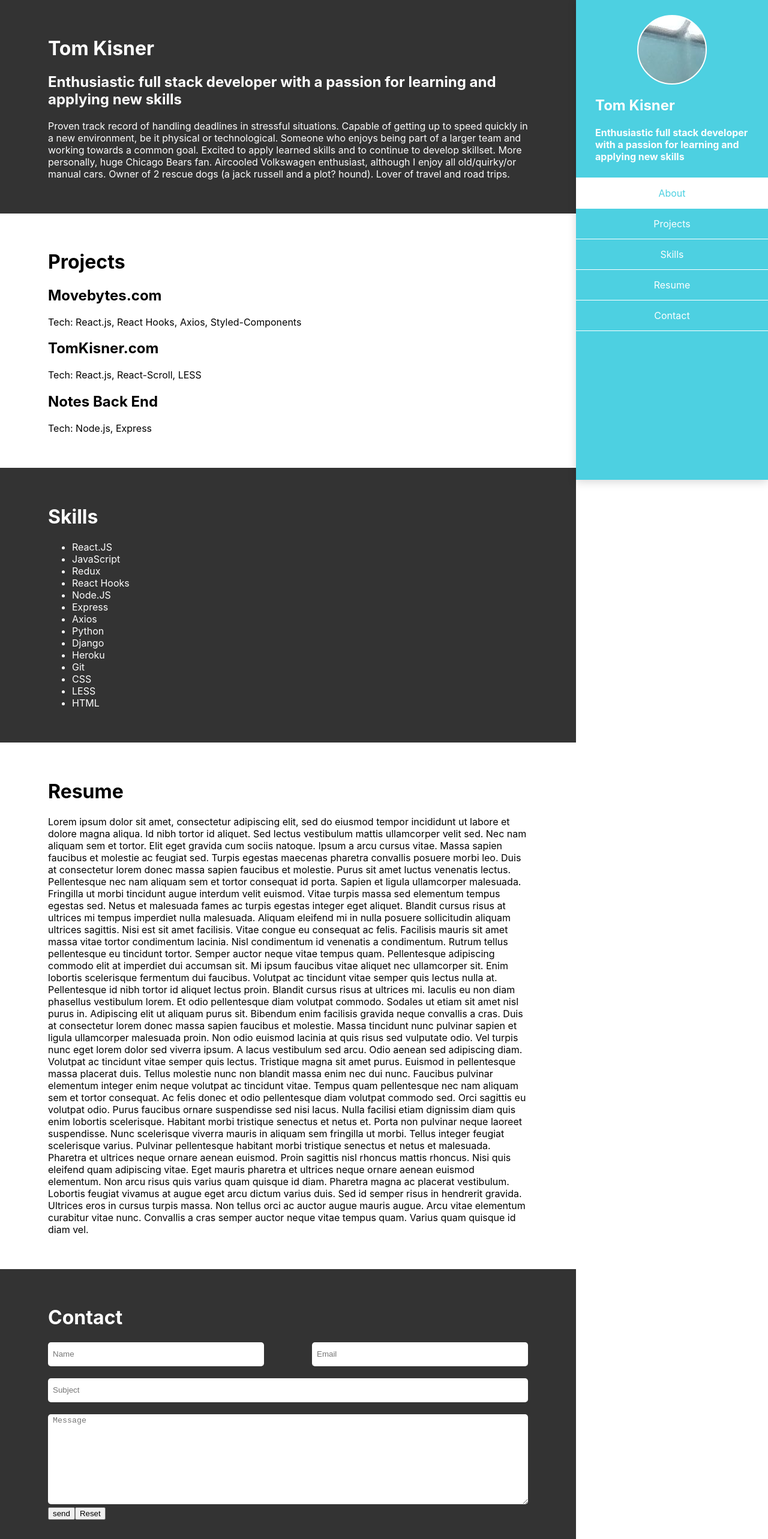
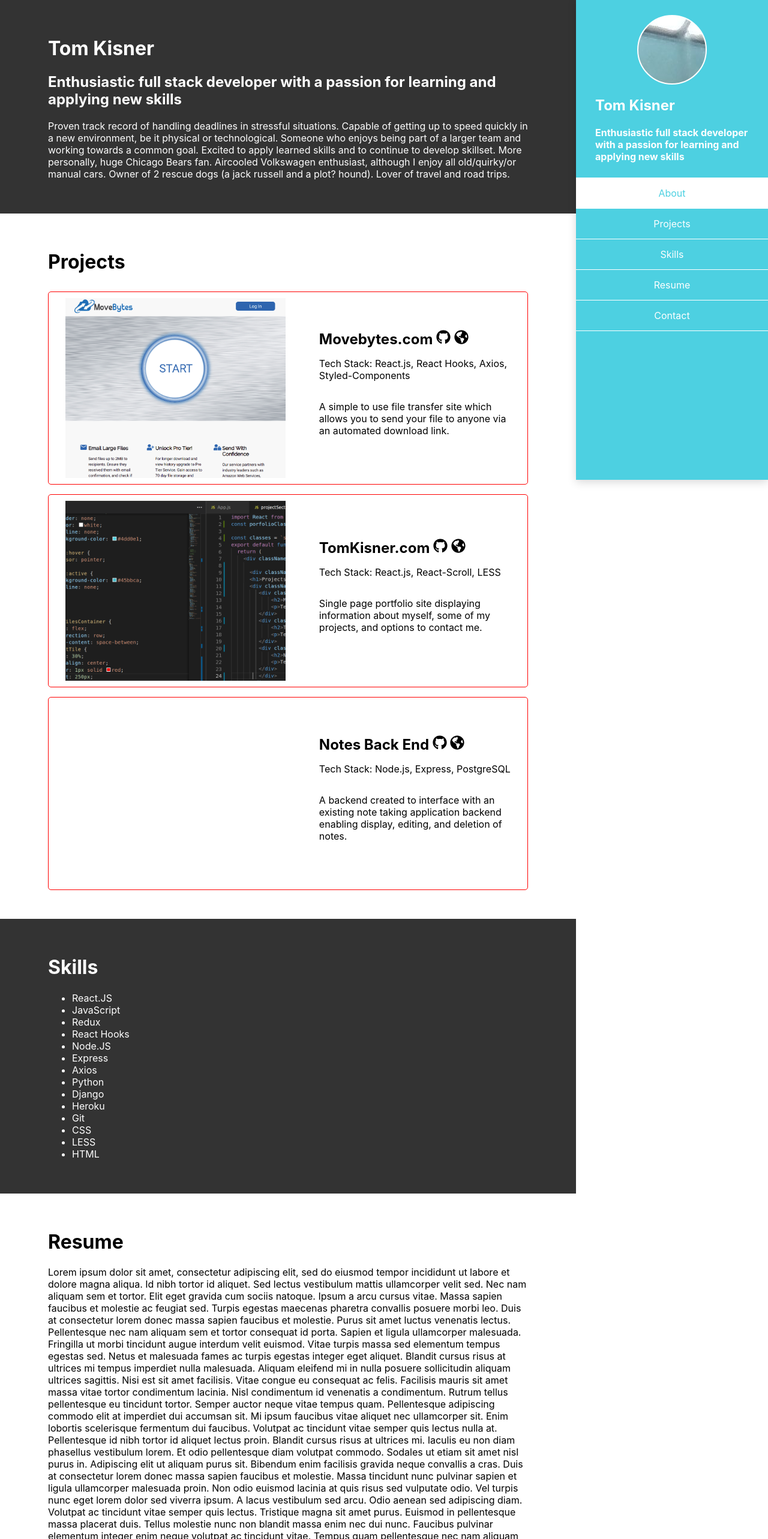
Before and after one commit to ThomasKisner/PortfolioSite, a React (Create React App) app: page / in a window 1280 px wide. Shown: the top 2566 px of the page at 60% size. Built offline with nearby package versions, Linux system fonts and the light colour scheme.

Commit message:
styled project section, project section zooms on hover, added favicons linked to git repo or website, added project descriptions, set up the flex settings for projects

```diff
--- a/package.json
+++ b/package.json
@@ -6,6 +6,7 @@
     "cors": "^2.8.5",
     "react": "^16.8.4",
     "react-dom": "^16.8.4",
+    "react-icons": "^3.5.0",
     "react-router": "^5.0.0",
     "react-scripts": "2.1.8",
     "react-scroll": "^1.7.11"
--- a/src/components/contactSection.js
+++ b/src/components/contactSection.js
@@ -1,11 +1,16 @@
 import React from "react";
 
 export default function ContactSection({ title, subtitle, dark, id }) {
+  const formSubmit = (e)=> {
+    console.log('hi')
+  }
+
   return (
     <div className={"section" + (dark ? " section-dark" : "")}>
       <div className="section-content" id={id}>
         <div className="contact">
-         <h1>Contact</h1>
+         <h1>Contact Me</h1>
+         <h3>If you would like to send me an email please use the form below. </h3>
          <form action="https://formspree.io/TJKISNER@gmail.com" method="POST" >
          <div className="nameEmail">
          <input type="text" name="name" placeholder="Name"></input>
@@ -15,9 +20,10 @@ export default function ContactSection({ title, subtitle, dark, id }) {
          <input type="text" name="Subject" placeholder="Subject"></input>
          <textarea type="textarea" name="Message" placeholder="Message" className="textArea"></textarea>
          </div>
-
-        <input type="submit" value="send"></input>
-        <input type="reset"></input>
+        <div className="formButtons">
+        <input type="submit" value="Send Message"></input>
+        <input type="reset" value="Reset Form"></input>
+        </div>
          </form>
          </div>
       </div>
--- a/src/components/projectSection.js
+++ b/src/components/projectSection.js
@@ -1,22 +1,59 @@
 import React from "react";
+import { FaGithub, FaGlobeAmericas } from 'react-icons/fa';
+
+const porfolioInner = `innerTile portfolio`;
+const movebytesInner = `innerTile movebytes`;
+const notesBackEndInner = `innerTile backend`;
+const classes = `section-content projects`;
 
 export default function ProjectSection({ title, subtitle, dark, id }) {
   return (
     <div className={"section" + (dark ? " section-dark" : "")}>
-      <div className="section-content" id={id}>
-         <h1>Projects</h1>
-         <div>
-             <h2>Movebytes.com</h2>
-             <p>Tech: React.js, React Hooks, Axios, Styled-Components</p>
-         </div>
-         <div>
-             <h2>TomKisner.com</h2>
-             <p>Tech: React.js, React-Scroll, LESS</p>
-         </div>
-         <div>
-             <h2>Notes Back End</h2>
-             <p>Tech: Node.js, Express</p>
-         </div>
+      <div className={classes} id={id}>
+        <h1>Projects</h1>
+        <div className="projectTilesContainer">
+          <div className="projectTileAndText">
+            <div className="projectTile">
+              <div className={movebytesInner} />
+              <div className="projectText">
+                <h2>Movebytes.com <a href="https://github.com/Lambda-School-Labs/labs10-big-files" target="_blank"><FaGithub className="fa"/></a> <a href="https://www.movebytes.com/" target="_blank"><FaGlobeAmericas className="fa"/></a></h2>
+                <p>
+                  Tech Stack: React.js, React Hooks, Axios, Styled-Components
+                </p>
+                <p>
+                  A simple to use file transfer site which allows you to send your file to anyone via an automated download link.
+                </p>
+              </div>
+            </div>
+          </div>
+          <div className="projectTileAndText">
+            <div className="projectTile">
+              <div className={porfolioInner} />
+              <div className="projectText">
+                <h2>TomKisner.com <a href="https://github.com/ThomasKisner/PortfolioSite" target="_blank"><FaGithub className="fa"/></a> <a href="http://www.tomkisner.com" target="_blank"><FaGlobeAmericas className="fa"/></a></h2>
+                <p>Tech Stack: React.js, React-Scroll, LESS</p>
+                <p>
+                  Single page portfolio site displaying information about
+                  myself, some of my projects, and options to contact me.
+                </p>
+              </div>
+            </div>
+          </div>
+          <div className="projectTileAndText">
+            <div className="projectTile">
+              <div className={notesBackEndInner} />
+              <div className="projectText">
+                <h2>Notes Back End <a href="https://github.com/ThomasKisner/back-end-project" target="_blank"><FaGithub className="fa"/></a> <a href="https://github.com/ThomasKisner?tab=repositories" target="_blank"><FaGlobeAmericas className="fa"/></a></h2>
+                <p>Tech Stack: Node.js, Express, PostgreSQL</p>
+                <p>
+                  A backend created to interface with an existing note
+                  taking application backend enabling display, editing, and
+                  deletion of notes.
+                </p>
+              </div>
+            </div>
+          </div>
+        </div>
       </div>
     </div>
   );
--- a/src/css/index.css
+++ b/src/css/index.css
@@ -53,6 +53,10 @@
   justify-content: center;
   align-items: center;
 }
+.nav .nav-content .centerLinks a:active {
+  background-color: #45bbca;
+  outline: none;
+}
 .nav .nav-content .centerLinks .first {
   border-top: 1px solid white;
 }
@@ -88,6 +92,9 @@
   padding: 3px;
   border: none;
 }
+.contact .nameEmail input:hover {
+  cursor: pointer;
+}
 .contact .nameEmail ::-webkit-input-placeholder {
   padding-left: 5px;
 }
@@ -106,6 +113,9 @@
   box-sizing: border-box;
   border: none;
 }
+.contact .subjectMessage input:hover {
+  cursor: pointer;
+}
 .contact .subjectMessage input:focus {
   padding: 0;
   outline: none;
@@ -122,6 +132,10 @@
   padding: 3px;
   box-sizing: border-box;
   border: none;
+  margin-bottom: 20px;
+}
+.contact .subjectMessage textarea:hover {
+  cursor: pointer;
 }
 .contact .subjectMessage textarea:focus {
   outline: none;
@@ -129,3 +143,86 @@
   border: 3px solid #4dd0e1;
   box-shadow: none;
 }
+.contact .formButtons {
+  width: 370px;
+  height: fit-content;
+  display: flex;
+  justify-content: space-between;
+}
+.contact .formButtons input {
+  height: 50px;
+  width: 45%;
+  font-size: 1.1rem;
+  font-weight: 700;
+  border-radius: 5px;
+  border: none;
+  color: white;
+  outline: none;
+  background-color: #4dd0e1;
+}
+.contact .formButtons input:hover {
+  cursor: pointer;
+}
+.contact .formButtons input:active {
+  background-color: #45bbca;
+  outline: none;
+}
+.projectTilesContainer {
+  display: flex;
+  flex-direction: column;
+  justify-content: space-between;
+}
+.projectTilesContainer .projectTileAndText {
+  width: 100%;
+  height: auto;
+  display: flex;
+  justify-content: space-between;
+}
+.projectTilesContainer .projectTileAndText h2 {
+  margin-top: 0;
+  margin-bottom: 0;
+}
+.projectTilesContainer .projectTileAndText .projectTile {
+  width: 100%;
+  margin: 0 auto;
+  height: 300px;
+  background-size: cover;
+  overflow: hidden;
+  border-radius: 5px;
+  border: 1px solid red;
+  display: flex;
+  justify-content: space-around;
+  padding: 10px 0;
+  margin: 1% 0;
+}
+.projectTilesContainer .projectTileAndText .projectTile .projectText {
+  width: 40%;
+  display: flex;
+  flex-direction: column;
+  justify-content: center;
+}
+.projectTilesContainer .projectTileAndText .projectTile .projectText a {
+  color: black;
+}
+.projectTilesContainer .projectTileAndText .projectTile .projectText .fa:hover {
+  color: #4dd0e1;
+  cursor: pointer;
+}
+.projectTilesContainer .projectTileAndText .innerTile {
+  height: 100%;
+  width: 46%;
+  background-size: cover;
+  background-position: center;
+  transition: all 0.5s ease;
+  transition: all 0.5s;
+}
+.projectTilesContainer .projectTileAndText .innerTile:hover {
+  transform: scale(1.05);
+  cursor: pointer;
+}
+.projectTilesContainer .projectTileAndText .portfolio {
+  background-image: url('../assets/portfolioCode.png');
+}
+.projectTilesContainer .projectTileAndText .movebytes {
+  background-image: url('../assets/movebytes.png');
+}
--- a/src/less/index.less
+++ b/src/less/index.less
@@ -50,6 +50,10 @@
         display: flex;
         justify-content: center;
         align-items: center;
+      }
+      a:active {
+        background-color: #45bbca;
+        outline: none;
       }
       .first {
         border-top: 1px solid white;
@@ -105,7 +109,10 @@
       margin-bottom: 20px;
       box-sizing: border-box;
       padding: 3px;
-      border:none;
+      border: none;
+    }
+    input:hover {
+      cursor: pointer;
     }
     ::-webkit-input-placeholder {
       padding-left: 5px;
@@ -125,7 +132,10 @@
       margin-bottom: 20px;
       padding: 3px;
       box-sizing: border-box;
-      border:none;
+      border: none;
+    }
+    input:hover {
+      cursor: pointer;
     }
     input:focus {
       padding: 0;
@@ -142,8 +152,11 @@
       border-radius: 5px;
       padding: 3px;
       box-sizing: border-box;
-      border:none;
-
+      border: none;
+      margin-bottom: 20px;
+    }
+    textarea:hover {
+      cursor: pointer;
     }
     textarea:focus {
       outline: none;
@@ -154,4 +167,97 @@
       //
     }
   }
+  .formButtons {
+    width: 370px;
+    height: fit-content;
+    display: flex;
+    justify-content: space-between;
+    input {
+      height: 50px;
+      width: 45%;
+      font-size: 1.1rem;
+      font-weight: 700;
+      border-radius: 5px;
+      border: none;
+      color: white;
+      outline: none;
+      background-color: #4dd0e1;
+    }
+    input:hover {
+      cursor: pointer;
+    }
+    input:active {
+      background-color: #45bbca;
+      outline: none;
+    }
+  }
 }
+
+.projectTilesContainer {
+
+  display: flex;
+  flex-direction: column;
+  justify-content: space-between;
+  .projectTileAndText{
+    width: 100%;
+    height: auto;
+    display: flex;
+    justify-content: space-between;
+     h2{
+      //text-align: center;
+      margin-top: 0;
+      margin-bottom:0;
+    }
+
+    .projectTile {
+      width: 100%;
+      margin: 0 auto;
+      //text-align: center;
+      //border: 1px solid black;
+      height: 300px;
+      background-size: cover;
+      overflow: hidden;
+      border-radius: 5px;
+      border:1px solid red;
+      display: flex;
+      justify-content: space-around;
+      padding: 10px 0;
+      margin: 1% 0;
+      .projectText{
+        width:40%;
+        //border:1px solid orange;
+        display: flex;
+        flex-direction:column;
+        justify-content: center;
+        a{
+          color: black;
+        }
+        .fa:hover{
+          color: #4dd0e1;
+          cursor: pointer;
+        }
+
+      }
+    }
+    .innerTile{
+      height: 100%;
+      width: 46%;
+      background-size: cover;
+      background-position: center;
+      transition: all 0.5s ease;
+      transition: all .5s;
+    }
+    .innerTile:hover{
+      transform: scale(1.05);
+      cursor: pointer;
+    }
+
+    .portfolio{
+      background-image: url('../assets/portfolioCode.png')
+    }
+    .movebytes{
+      background-image: url('../assets/movebytes.png')
+    }
+  }
+
+}
```
Also changed, not shown: src/assets/movebytes.png (added), src/assets/portfolioCode.png (added).
